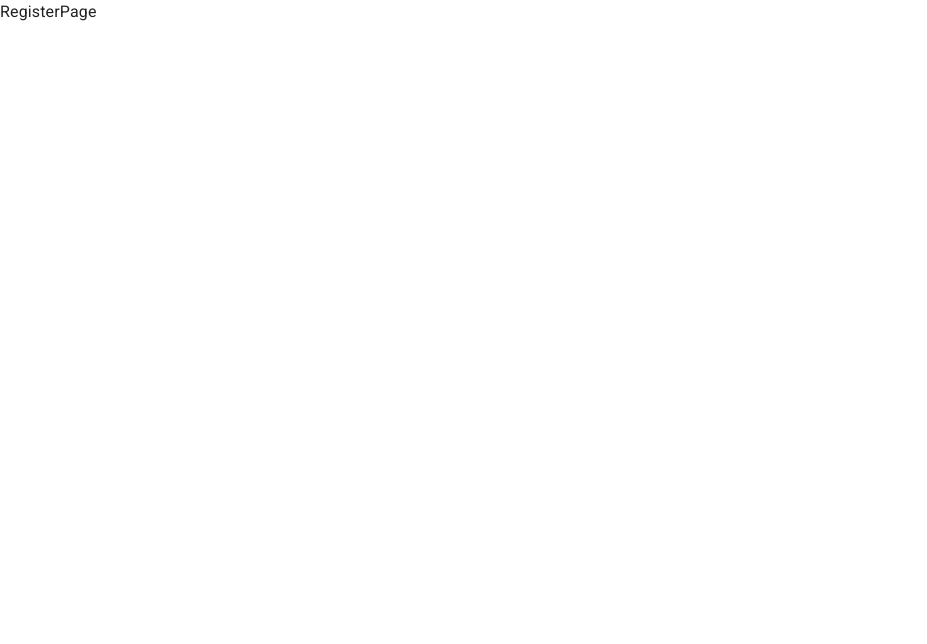
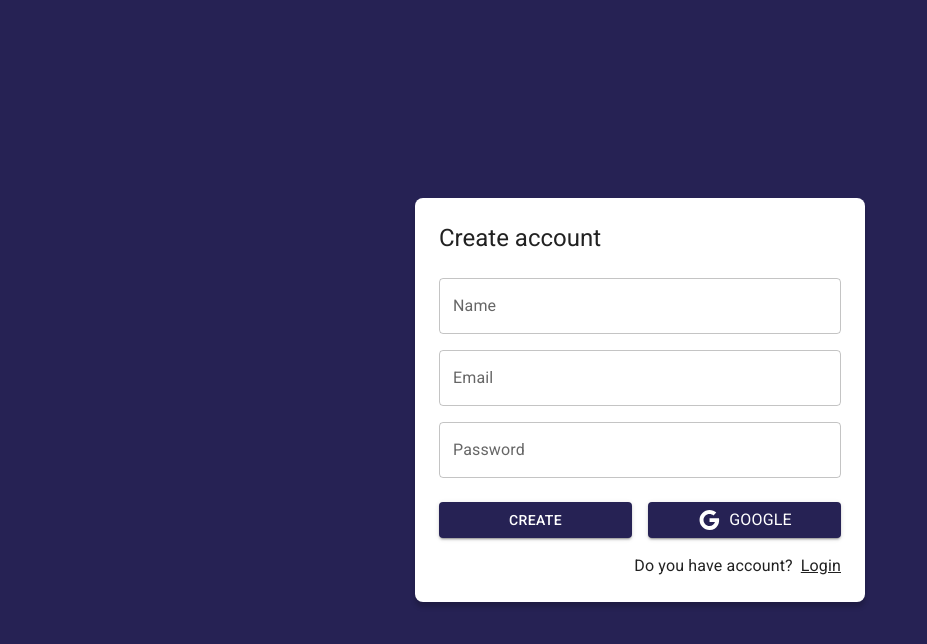
Before and after one commit to alexelizaga/08-journal-vite, a React (Vite) app: page /auth/register in a window 1280 px wide. Shown: the top 644 px of the page, without its empty margins (0-927 px from the left). Built offline with nearby package versions, Linux system fonts and the light colour scheme.

Commit message:
242. RegisterPage - Design

```diff
--- a/src/auth/pages/RegisterPage.tsx
+++ b/src/auth/pages/RegisterPage.tsx
@@ -1,6 +1,63 @@
+import { Link as RouterLink } from 'react-router-dom';
+import { Link, Grid, TextField, Button, Typography } from '@mui/material';
+import { Google } from '@mui/icons-material';
+
+import { AuthLayout } from '../layout/AuthLayout';
 
 export const RegisterPage = () => {
   return (
-    <div>RegisterPage</div>
+    <AuthLayout title="Create account">
+      <form>
+        <Grid container>
+          <Grid item xs={12} sx={{ mt: 2 }}>
+            <TextField
+              label="Name"
+              type="text"
+              placeholder="Name"
+              fullWidth
+            />
+          </Grid>
+
+          <Grid item xs={12} sx={{ mt: 2 }}>
+            <TextField
+              label="Email"
+              type="email"
+              placeholder="email@google.com"
+              fullWidth
+            />
+          </Grid>
+
+          <Grid item xs={12} sx={{ mt: 2 }}>
+            <TextField
+              label="Password"
+              type="password"
+              placeholder="password"
+              fullWidth
+            />
+          </Grid>
+
+          <Grid container spacing={2} sx={{ mb: 2, mt: 1 }}>
+            <Grid item xs={12} sm={6}>
+              <Button variant="contained" fullWidth>
+                Create
+              </Button>
+            </Grid>
+            <Grid item xs={12} sm={6}>
+              <Button variant="contained" fullWidth>
+                <Google />
+                <Typography sx={{ ml: 1 }}>Google</Typography>
+              </Button>
+            </Grid>
+          </Grid>
+
+          <Grid container direction="row" justifyContent="end">
+            <Typography sx={{ mr: 1 }}>Do you have account?</Typography>
+            <Link component={RouterLink} color="inherit" to="/auth/login">
+              Login
+            </Link>
+          </Grid>
+        </Grid>
+      </form>
+    </AuthLayout>
   )
 }
```
Also changed, not shown: 1 other file (tests, documents, lock files or other folders).
